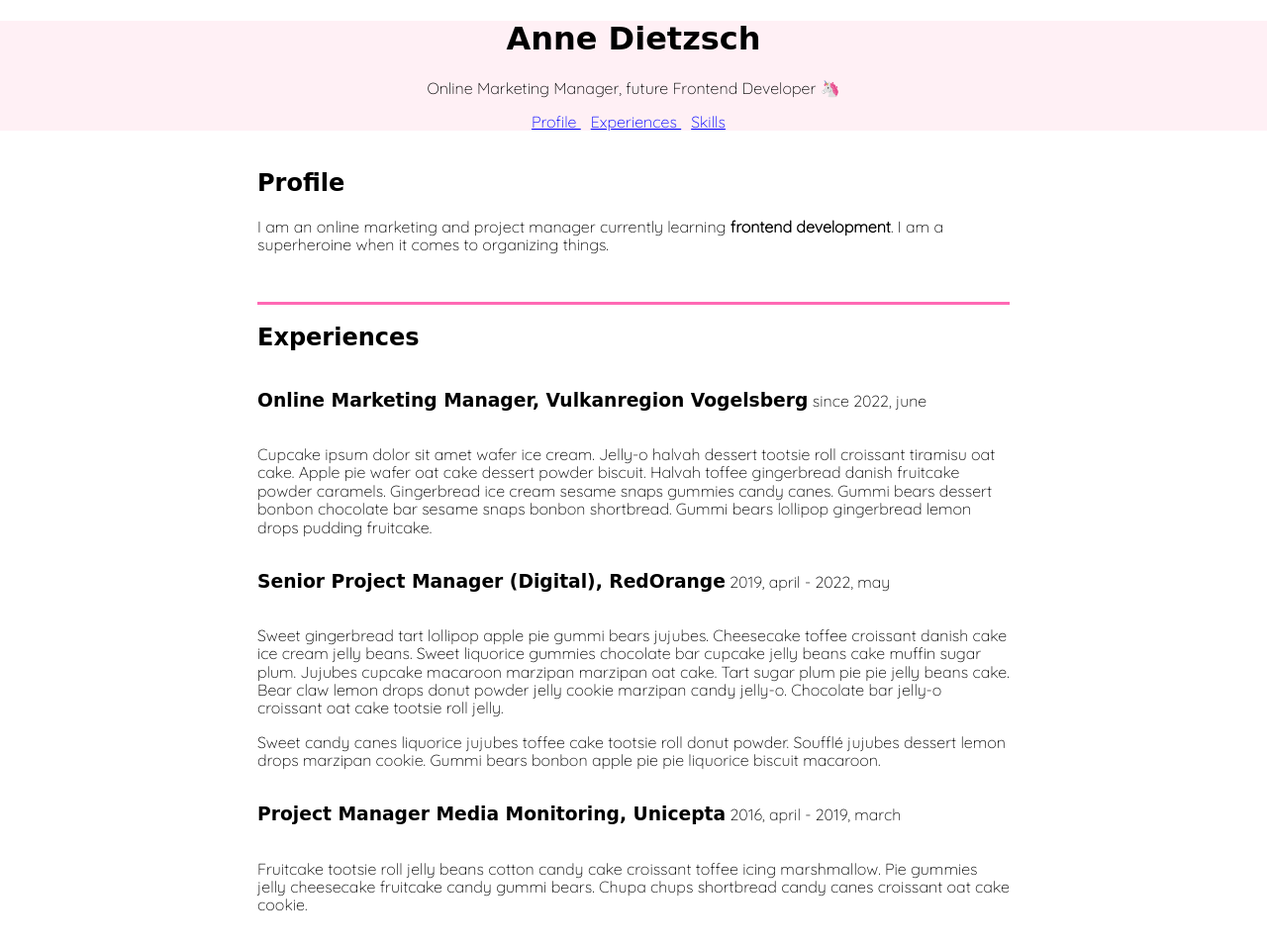
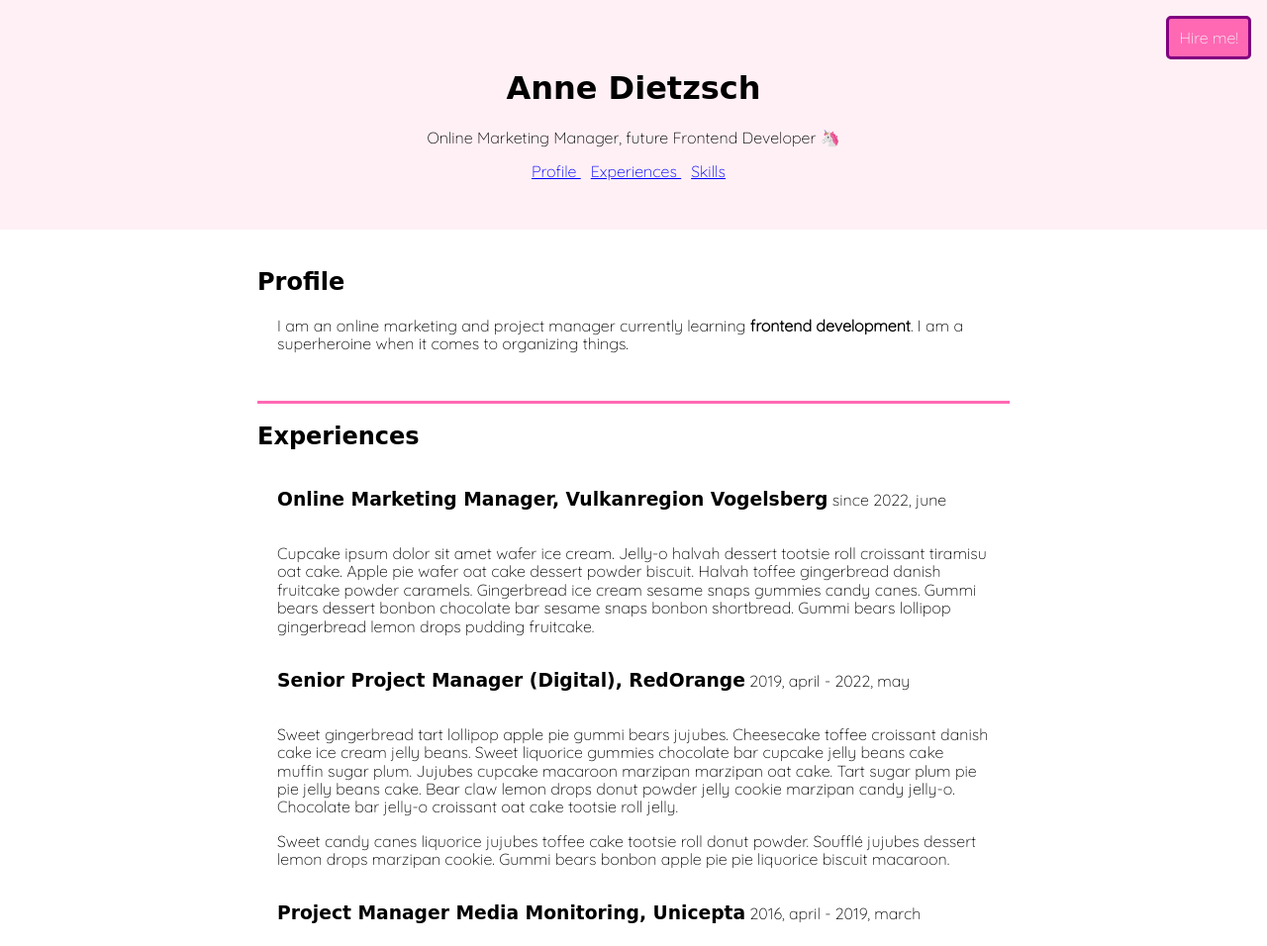
Before and after one commit to anne-die/cv-ad, a plain HTML site: page index.html in a window 1280 px wide. Shown: the top 956 px of the page at 99% size. Drawn offline with nearby package versions, Linux system fonts and the light colour scheme; a web font is replaced by a local one.

Commit message:
change positions

```diff
--- a/index.html
+++ b/index.html
@@ -26,17 +26,17 @@
             <a class="navi" href="#skill">Skills </a>
             <a class="navi" href="Contact "></a>
         </nav>
-
+        <aside class="hire-me">Hire me!</aside>
     </header>
     <main class="docmain">
         <article id="profile">
-            <h2>Profile</h2>
+            <h2 class="main-heading">Profile</h2>
             <p>I am an online marketing and project manager currently
                 learning <strong>frontend development</strong>. I am a superheroine when it comes to organizing things.
             </p>
         </article>
         <article id="experience">
-            <h2>Experiences</h2>
+            <h2 class="main-heading">Experiences</h2>
             <section>
                 <header>
                     <h3 class="experience-heading">Online Marketing Manager, Vulkanregion Vogelsberg</h3>
@@ -82,7 +82,7 @@
             </section>
         </article>
         <article id="skill">
-            <h2>skills</h2>
+            <h2 class="main-heading">skills</h2>
             <section>
                 <h3>soft skills</h3>
                 <ul>
@@ -103,7 +103,7 @@
             </section>
         </article>
         <article id="contact">
-            <h2>contact</h2>
+            <h2 class="main-heading">contact</h2>
             <ol>
                 <li><a href="mailto:anne.dietzsch.code@gmail.com">Email</a></li>
                 <li><a href="tel:1234567">Phone</a></li>
--- a/style.css
+++ b/style.css
@@ -22,17 +22,21 @@ h6 {
 .dochead {
   text-align: center;
   background-color: lavenderblush;
-  padding-bottom: 50 px 20px;
+  padding: 50px 20px;
+  padding-top: 50px;
+  position: relative;
 }
 
 .docmain {
   max-width: 800px;
   margin: 0 auto;
   padding: 20px;
+  position: relative;
 }
 
 .docmain > * {
   border-top: 3px solid hotpink;
+  padding: 0 20px;
 }
 
 nav > a {
@@ -79,3 +83,19 @@ nav > a {
 .experience-subheading {
   display: inline-block;
 }
+
+.hire-me {
+  background-color: hotpink;
+  color: whitesmoke;
+  border-radius: 5px;
+  border: 3px solid purple;
+  padding: 10px;
+  position: absolute;
+  right: 16px;
+  top: 16px;
+}
+
+.main-heading {
+  position: relative;
+  left: -20px;
+}
```
